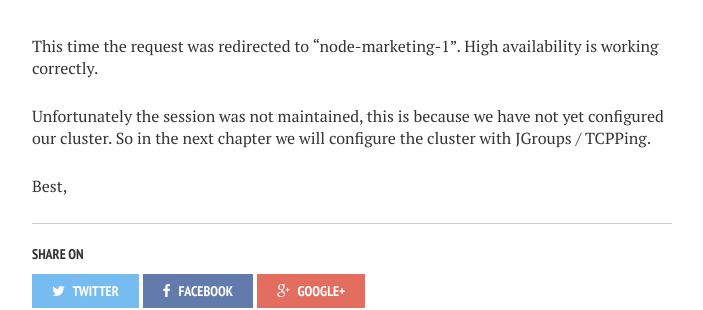
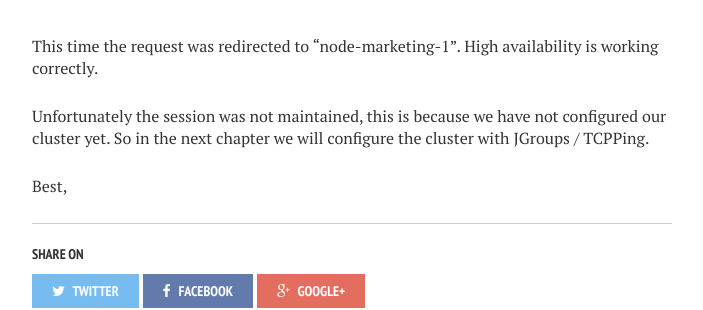
Before and after one commit to msmagnanijr/msmagnanijr.github.io, a Jekyll site: the page built from _posts/2019-12-21-wildfly-ha-3.md, in a window 1280 px wide and 900 px high, scrolled down 5607 px. Shown: the part 161-471 px from the top of the window, without its empty margins (288-991 px from the left). Built offline with Jekyll 4.4.1, drawn with Linux system fonts in a browser that asks for light colours; nearby versions of some CDN libraries; comment, search, counter and statistics services are not loaded.

```diff
--- a/_posts/2019-12-21-wildfly-ha-3.md
+++ b/_posts/2019-12-21-wildfly-ha-3.md
@@ -190,6 +190,6 @@ Open the app URL again: http://marketing.mmagnani.lab
 
 This time the request was redirected to "node-marketing-1". High availability is working correctly.
 
-Unfortunately the session was not maintained, this is because we have not yet configured our cluster. So in the next chapter we will configure the cluster with JGroups / TCPPing.
+Unfortunately the session was not maintained, this is because we have not configured our cluster yet. So in the next chapter we will configure the cluster with JGroups / TCPPing.
 
 Best,
```
